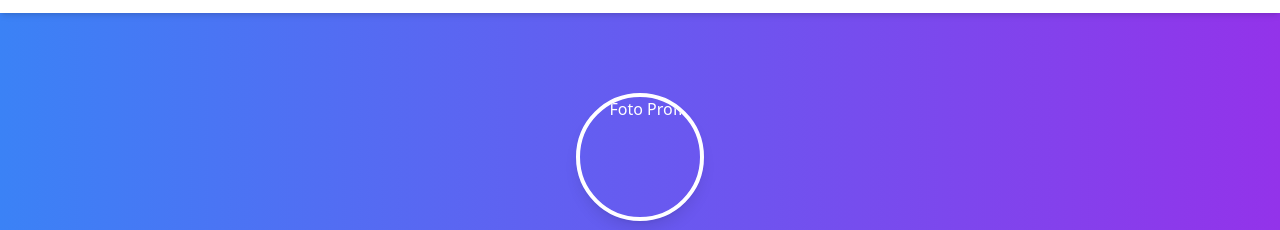
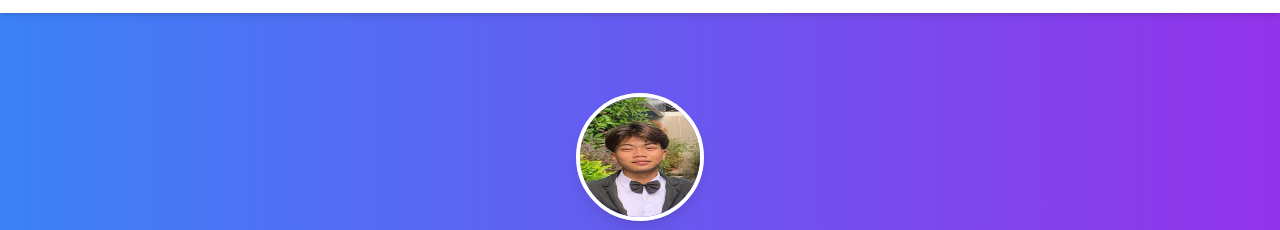
Before and after one commit to rukhaipan/profile, a plain HTML site: page index.html in a window 1280 px wide. Shown: the part 51-281 px from the top of the page. Drawn offline with nearby package versions, Linux system fonts and the light colour scheme.

Commit message:
Update index.html

```diff
--- a/index.html
+++ b/index.html
@@ -31,7 +31,7 @@
 
   <!-- Hero Section -->
   <section class="bg-gradient-to-r from-blue-500 to-purple-600 text-white text-center py-20">
-    <img src="Profile.jpg" alt="Foto Profil"
+    <img src="profil.jpg" alt="Foto Profil"
          class="w-32 h-32 rounded-full mx-auto mb-4 border-4 border-white shadow-lg" data-aos="zoom-in">
     <h2 class="text-4xl font-bold mb-2" data-aos="fade-up">Halo, Saya Rukhaipan Maulana Yusup</h2>
     <p class="text-lg mb-6" data-aos="fade-up" data-aos-delay="100">Mechanical Enginering | Owner Brand | Freelancer</p>
```
